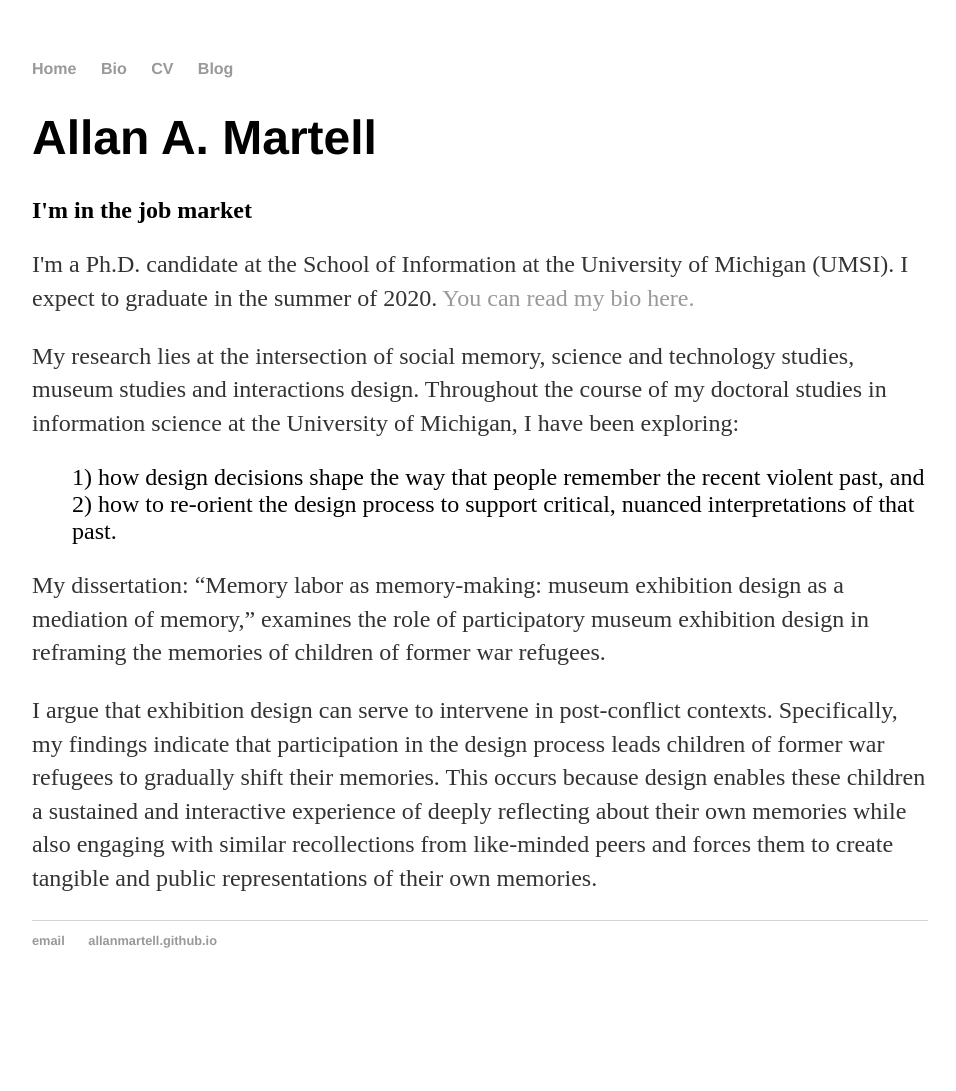
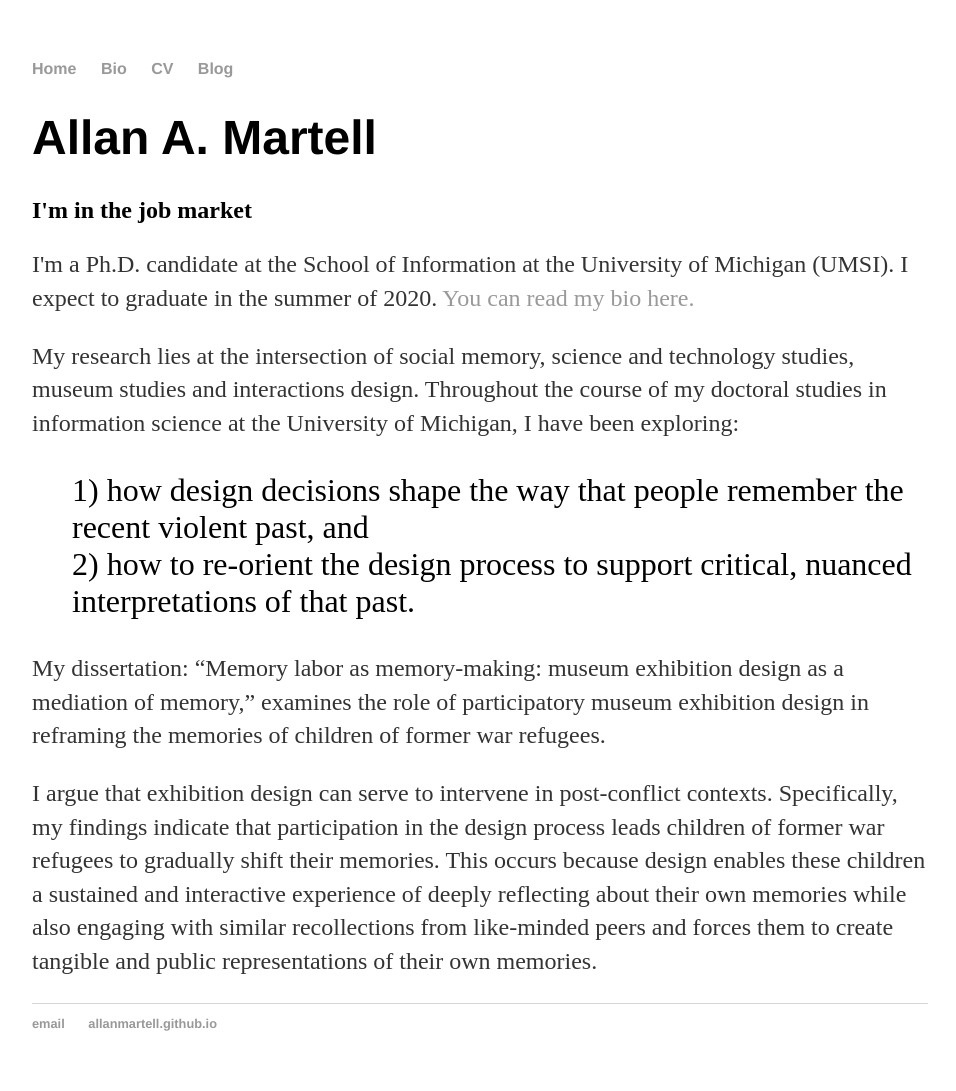
Before and after one commit to allanmartell/allanmartell.github.io, a Jekyll site: the page built from index.html, in a window 1280 px wide. Shown: the whole page, without its empty margins (160-1116 px from the left). Built offline with Jekyll 4.4.1, drawn with Linux system fonts in a browser that asks for light colours; before the commit the page ends 1008 px from its top, so only the background shows below that.

Commit message:
Update main.css

```diff
--- a/css/main.css
+++ b/css/main.css
@@ -43,5 +43,5 @@ ul.posts li {
 }
 
 ul.researchthemes {
-    font-size: x-large;
+    font-size: 2.0em;
 }
```
